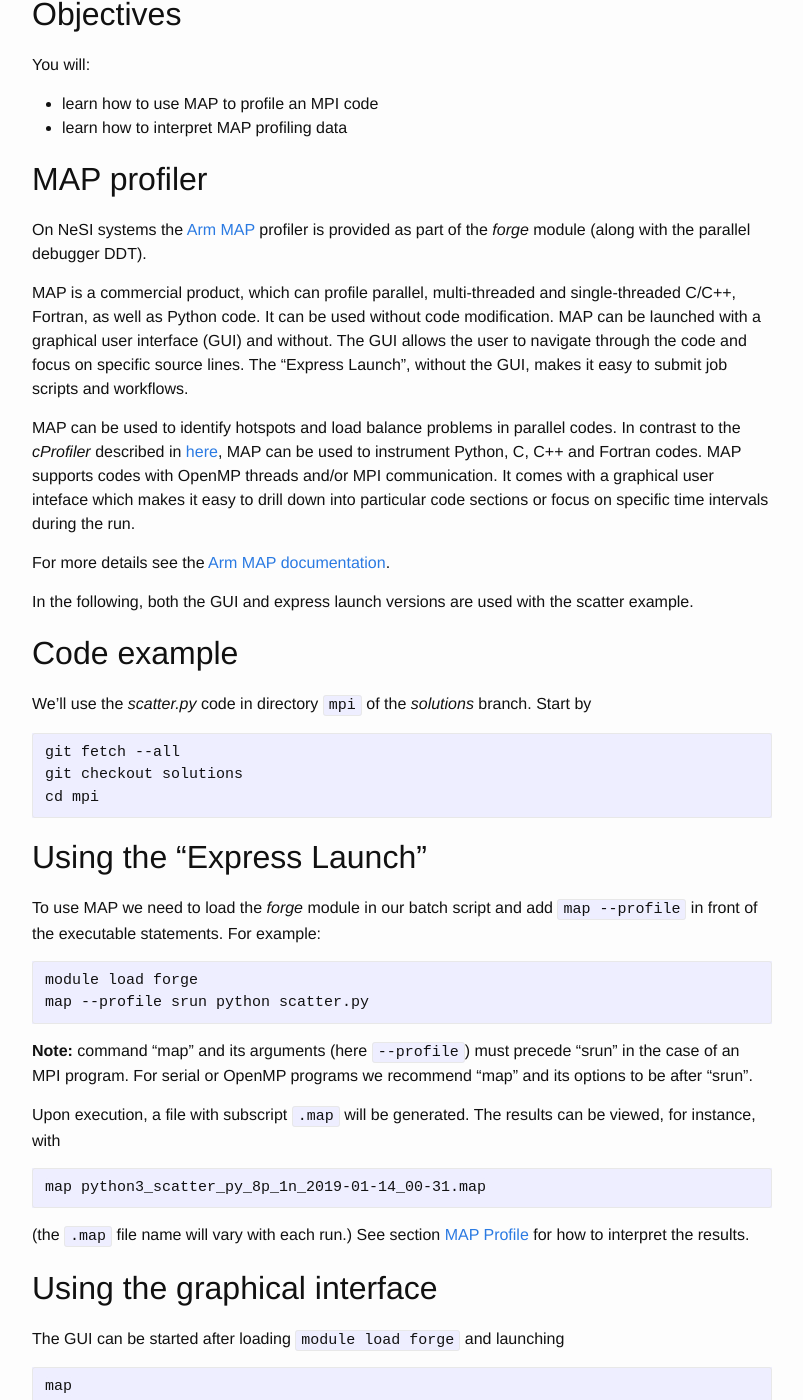
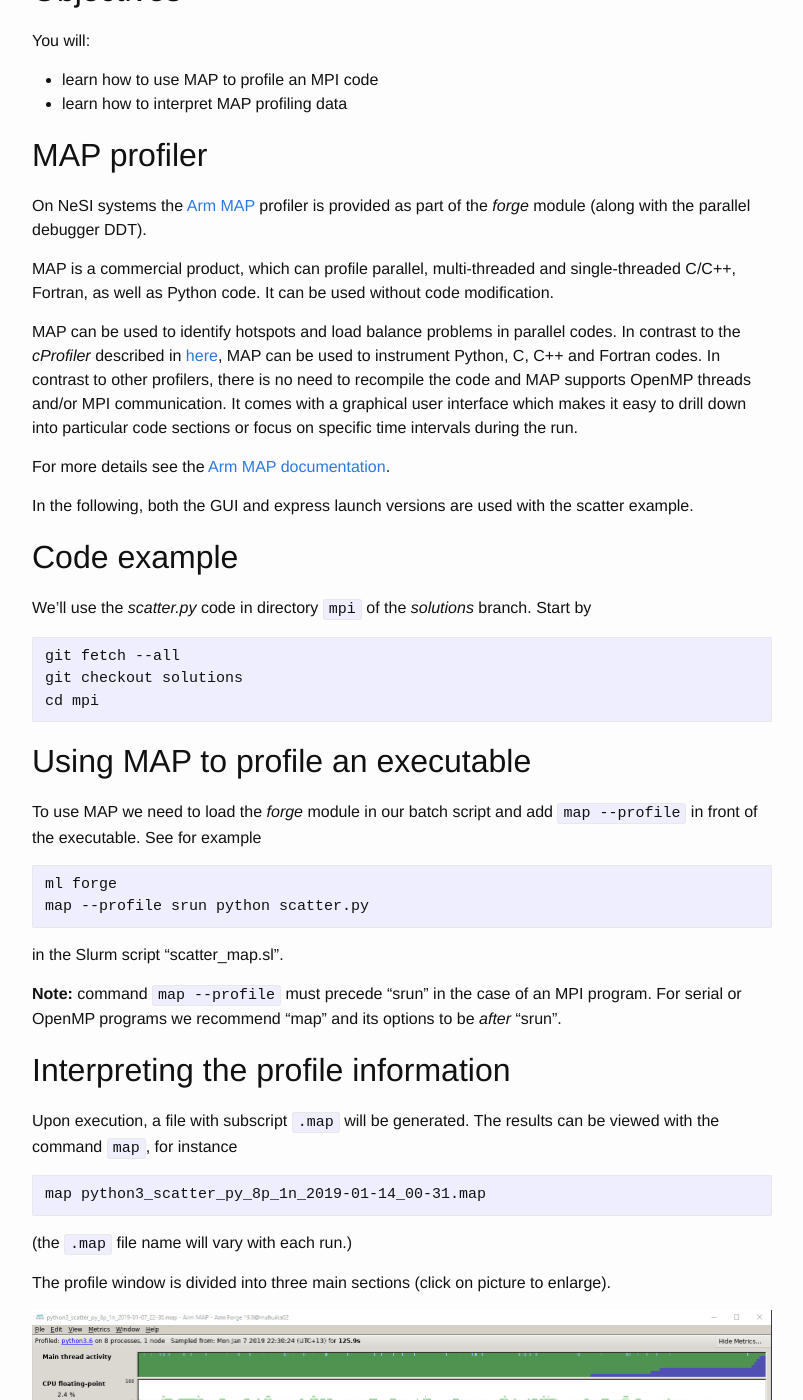
Before and after one commit to nesi/perf-training, a Jekyll site: the page built from _lessons/python-scatter/01b-profiling-map.md, in a window 1280 px wide and 1400 px high, scrolled down 604 px. Shown: the whole window, without its empty margins (238-1041 px from the left). Built offline with Jekyll 4.4.1, drawn with Linux system fonts in a browser that asks for light colours; some of the changed text lies outside the part shown.

Commit message:
~ only descibe the express launch approach

````diff
--- a/_lessons/python-scatter/01b-profiling-map.md
+++ b/_lessons/python-scatter/01b-profiling-map.md
@@ -18,9 +18,8 @@
 On NeSI systems the [Arm MAP](https://www.arm.com/products/development-tools/server-and-hpc/forge/map) profiler is provided as part of the *forge* module (along with the parallel debugger DDT).
 
 MAP is a commercial product, which can profile parallel, multi-threaded and single-threaded C/C++, Fortran, as well as Python code. It can be used without code modification.
-MAP can be launched with a graphical user interface (GUI) and without. The GUI allows the user to navigate through the code and focus on specific source lines. The "Express Launch", without the GUI, makes it easy to submit job scripts and workflows.
 
-MAP can be used to identify hotspots and load balance problems in parallel codes. In contrast to the *cProfiler* described in [here](profiling), MAP can be used to instrument Python, C, C++ and Fortran codes. MAP supports codes with OpenMP threads and/or MPI communication. It comes with a graphical user inteface which makes it easy to drill down into particular code sections or focus on specific time intervals during the run.
+MAP can be used to identify hotspots and load balance problems in parallel codes. In contrast to the *cProfiler* described in [here](profiling), MAP can be used to instrument Python, C, C++ and Fortran codes. In contrast to other profilers, there is no need to recompile the code and MAP supports OpenMP threads and/or MPI communication. It comes with a graphical user interface which makes it easy to drill down into particular code sections or focus on specific time intervals during the run.
 
 For more details see the [Arm MAP documentation](https://developer.arm.com/docs/101136/latest/map).
 
@@ -36,39 +35,25 @@
 cd mpi
 ```
 
-## Using the "Express Launch"
+## Using MAP to profile an executable
 
-To use MAP we need to load the *forge* module in our batch script and add `map --profile` in front of the executable statements. For example:
+To use MAP we need to load the *forge* module in our batch script and add `map --profile` in front of the executable. See for example
 ```
-module load forge
+ml forge
 map --profile srun python scatter.py
 ```
-**Note:** command "map" and its arguments (here `--profile`) must precede "srun" in the case of an MPI program. For serial or OpenMP programs we recommend "map" and its options to be after "srun".
+in the Slurm script "scatter_map.sl".
 
-Upon execution, a file with subscript `.map` will be generated. The results can be viewed, for instance, with
+**Note:** command `map --profile` must precede "srun" in the case of an MPI program. For serial or OpenMP programs we recommend "map" and its options to be *after* "srun".
+
+
+## Interpreting the profile information
+
+Upon execution, a file with subscript `.map` will be generated. The results can be viewed with the command `map`, for instance
 ```
 map python3_scatter_py_8p_1n_2019-01-14_00-31.map
 ```
-(the `.map` file name will vary with each run.) See section [MAP Profile](#map-profile) for how to interpret the results.
-
-## Using the graphical interface
-
-The GUI can be started after loading `module load forge` and launching
-```
-map
-```
-
-[![Arm MAP main](images/ARM_MAP_main.png)](images/ARM_MAP_main.png)
-
-Click on "PROFILE". In the profile menu we need to specify the executable (in this case `python`), the arguments (here `scatter.py` and any additional options if present) and a working directory. In addition, we need to specify the number of MPI processes.
-
-[![Arm MAP main](images/ARM_MAP_run.png)](images/ARM_MAP_run.png)
-
-Furthermore, the "submit to queue" parameter needs to be checked, for example the `--hint=nomultithread` can be specified there.
-
-After submitting, MAP will wait until the job is allocated, connect to the processes, run the program and gather all the data. Then the profile information will be presented.
-
-## MAP Profile
+(the `.map` file name will vary with each run.)
 
 The profile window is divided into three main sections (click on picture to enlarge).
 
````
